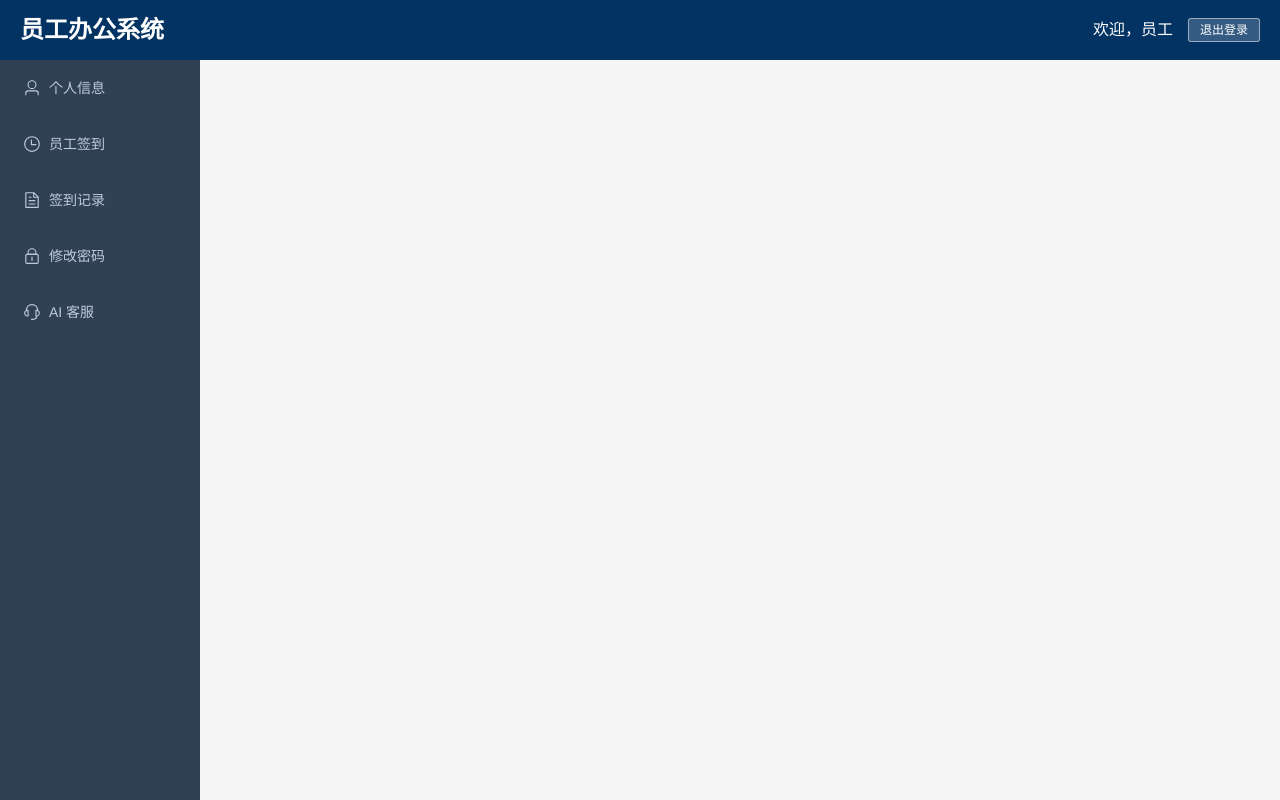
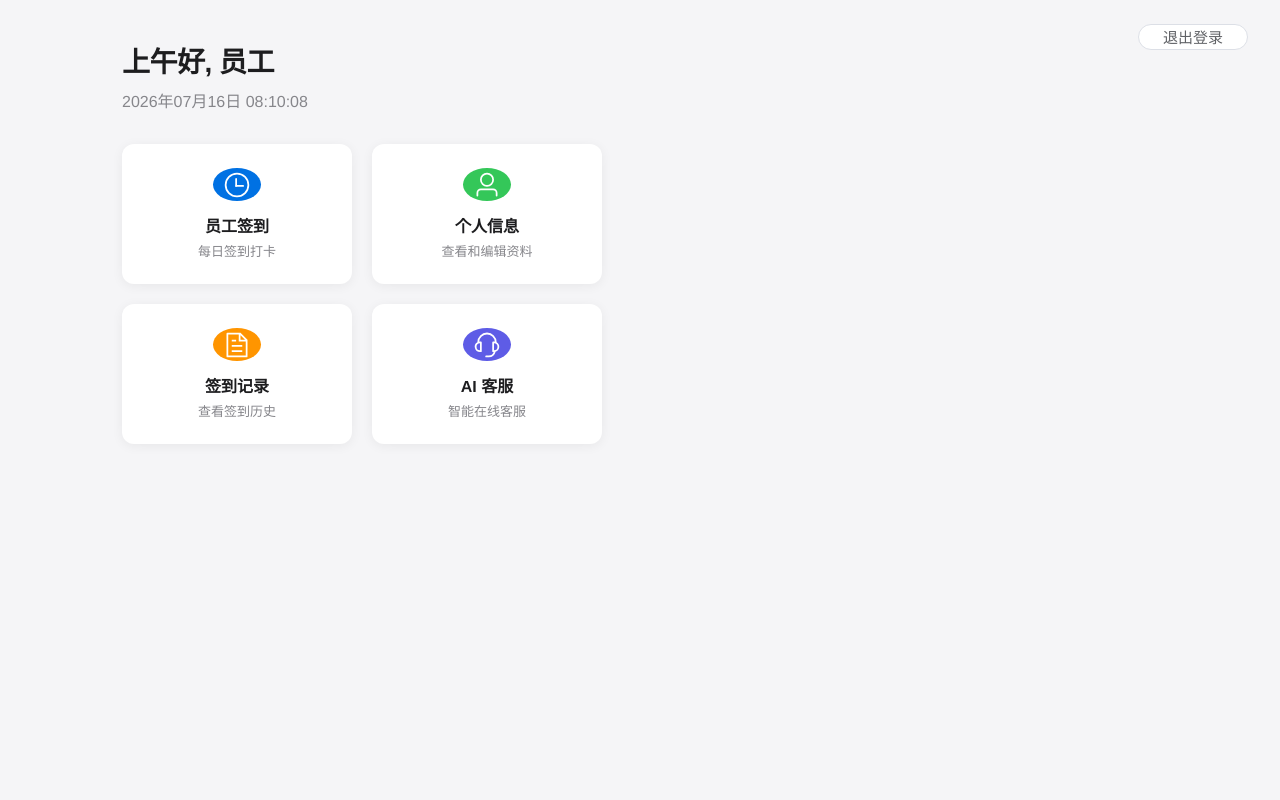
Before and after one commit to 872056224/NewlandOA, a Vue app in the folder frontend/: page /emp-home in a window 1280 px wide. Built offline with nearby package versions, Linux system fonts and the light colour scheme; no server answers; the HTML template or start-up script is replaced by a standard one.

Commit message:
style: redesign home pages with Apple card grid

```diff
--- a/frontend/src/components/emp/EmpHome.vue
+++ b/frontend/src/components/emp/EmpHome.vue
@@ -1,71 +1,93 @@
 <template>
   <div class="emp-home">
-    <el-container>
-      <!-- 头部 -->
-      <el-header>
-        <div class="header-content">
-          <h2>员工办公系统</h2>
-          <div class="user-info">
-            <span>欢迎，{{ userInfo.name || '员工' }}</span>
-            <el-button @click="logout" type="primary" plain size="small">退出登录</el-button>
+    <div class="apple-page">
+      <!-- Greeting + Time -->
+      <div class="greeting-section">
+        <h1 class="apple-title">{{ greeting }}, {{ userInfo.name || '员工' }}</h1>
+        <p class="apple-subtitle">{{ currentTime }}</p>
+      </div>
+
+      <!-- Function Cards: 2x2 Grid -->
+      <div class="card-grid">
+        <div class="apple-card function-card" @click="goTo('/emp-home/sign-in')">
+          <div class="card-icon clock-icon">
+            <el-icon :size="28"><Clock /></el-icon>
           </div>
+          <h3 class="card-name">员工签到</h3>
+          <p class="card-desc">每日签到打卡</p>
         </div>
-      </el-header>
+        <div class="apple-card function-card" @click="goTo('/emp-home/info')">
+          <div class="card-icon user-icon">
+            <el-icon :size="28"><User /></el-icon>
+          </div>
+          <h3 class="card-name">个人信息</h3>
+          <p class="card-desc">查看和编辑资料</p>
+        </div>
+        <div class="apple-card function-card" @click="goTo('/emp-home/sign-message')">
+          <div class="card-icon doc-icon">
+            <el-icon :size="28"><Document /></el-icon>
+          </div>
+          <h3 class="card-name">签到记录</h3>
+          <p class="card-desc">查看签到历史</p>
+        </div>
+        <div class="apple-card function-card" @click="goTo('/emp-home/ai-chat')">
+          <div class="card-icon service-icon">
+            <el-icon :size="28"><Service /></el-icon>
+          </div>
+          <h3 class="card-name">AI 客服</h3>
+          <p class="card-desc">智能在线客服</p>
+        </div>
+      </div>
 
-      <el-container>
-        <!-- 侧边栏 -->
-        <el-aside width="200px">
-          <el-menu
-            :default-active="$route.path"
-            router
-            background-color="#304156"
-            text-color="#bfcbd9"
-            active-text-color="#409EFF"
-          >
-            <el-menu-item index="/emp-home/info">
-              <el-icon><User /></el-icon>
-              <span>个人信息</span>
-            </el-menu-item>
-            <el-menu-item index="/emp-home/sign-in">
-              <el-icon><Clock /></el-icon>
-              <span>员工签到</span>
-            </el-menu-item>
-            <el-menu-item index="/emp-home/sign-message">
-              <el-icon><Document /></el-icon>
-              <span>签到记录</span>
-            </el-menu-item>
-            <el-menu-item index="/emp-home/update-pwd">
-              <el-icon><Lock /></el-icon>
-              <span>修改密码</span>
-            </el-menu-item>
-            <el-menu-item index="/emp-home/ai-chat">
-              <el-icon><Service /></el-icon>
-              <span>AI 客服</span>
-            </el-menu-item>
-          </el-menu>
-        </el-aside>
+      <!-- Child Routes -->
+      <router-view />
+    </div>
 
-        <!-- 主内容区 -->
-        <el-main>
-          <router-view />
-        </el-main>
-      </el-container>
-    </el-container>
+    <!-- Logout -->
+    <div class="logout-area">
+      <el-button @click="logout" class="apple-btn" size="small">退出登录</el-button>
+    </div>
   </div>
 </template>
 
 <script setup lang="ts">
-import { ref, onMounted } from 'vue'
+import { ref, computed, onMounted, onUnmounted } from 'vue'
 import { useRouter } from 'vue-router'
 import { ElMessage, ElMessageBox } from 'element-plus'
-import { User, Clock, Document, Lock, Service } from '@element-plus/icons-vue'
+import { User, Clock, Document, Service } from '@element-plus/icons-vue'
 import axios from 'axios'
 
 const router = useRouter()
 const userInfo = ref<any>({})
 const empName = ref<string>('')
+const currentTime = ref('')
+let timer: NodeJS.Timeout
+
+const greeting = computed(() => {
+  const hour = new Date().getHours()
+  if (hour < 12) return '上午好'
+  if (hour < 18) return '下午好'
+  return '晚上好'
+})
+
+const updateTime = () => {
+  const now = new Date()
+  const y = now.getFullYear()
+  const m = String(now.getMonth() + 1).padStart(2, '0')
+  const d = String(now.getDate()).padStart(2, '0')
+  const h = String(now.getHours()).padStart(2, '0')
+  const mi = String(now.getMinutes()).padStart(2, '0')
+  const s = String(now.getSeconds()).padStart(2, '0')
+  currentTime.value = `${y}年${m}月${d}日 ${h}:${mi}:${s}`
+}
+
+const goTo = (path: string) => {
+  router.push(path)
+}
 
 onMounted(async () => {
+  updateTime()
+  timer = setInterval(updateTime, 1000)
   try {
     const response = await axios.get('/api/v1/employee/profile')
     if (response.data && response.data.data) {
@@ -74,6 +96,10 @@ onMounted(async () => {
   } catch (error) {
     console.error('获取员工信息失败:', error)
   }
+})
+
+onUnmounted(() => {
+  if (timer) clearInterval(timer)
 })
 
 const logout = async () => {
@@ -88,7 +114,6 @@ const logout = async () => {
       }
     )
 
-    // 用户确认后执行logout
     try {
       const response = await axios.post('/api/v1/employee/logout')
       ElMessage.success('退出登录成功')
@@ -96,12 +121,10 @@ const logout = async () => {
       console.error('退出登录失败:', error)
       ElMessage.warning('退出登录失败，但将跳转到登录页')
     } finally {
-      // 无论API调用是否成功，都清除本地状态并跳转
       userInfo.value = {}
       router.push('/emp-login')
     }
   } catch {
-    // 用户取消了退出操作
     ElMessage.info('已取消退出')
   }
 }
@@ -120,65 +143,69 @@ const getEmpName = async () => {
 
 <style scoped>
 .emp-home {
-  height: 100vh;
-  background-color: #1f1f20;
-  overflow: hidden;
+  min-height: 100vh;
+  background: var(--apple-bg);
+  position: relative;
 }
 
-.emp-home .el-container {
-  height: 100vh;
+.greeting-section {
+  margin-bottom: 32px;
 }
 
-.emp-home .el-container:nth-child(2) {
-  height: calc(100vh - 60px);
+.card-grid {
+  display: grid;
+  grid-template-columns: repeat(2, 1fr);
+  gap: 20px;
+  max-width: 480px;
+  margin-bottom: 40px;
 }
 
-.el-header {
-  background-color: #033363;
-  color: white;
-  line-height: 60px;
-  height: 60px !important;
+.function-card {
+  width: 100%;
+  height: 140px;
+  padding: 24px;
+  display: flex;
+  flex-direction: column;
+  align-items: center;
+  justify-content: center;
+  text-align: center;
+  cursor: pointer;
+  user-select: none;
 }
 
-.header-content {
+.card-icon {
+  width: 48px;
+  height: 48px;
+  border-radius: 50%;
   display: flex;
-  justify-content: space-between;
   align-items: center;
+  justify-content: center;
+  margin-bottom: 12px;
+  color: #fff;
 }
 
-.user-info {
-  display: flex;
-  align-items: center;
-  gap: 15px;
+.clock-icon { background: var(--apple-blue); }
+.user-icon { background: var(--apple-green); }
+.doc-icon { background: var(--apple-orange); }
+.service-icon { background: #5E5CE6; }
+
+.card-name {
+  font-size: 16px;
+  font-weight: 600;
+  color: var(--apple-text);
+  margin: 0 0 4px;
 }
 
-.user-info .el-button {
-  background-color: rgba(255, 255, 255, 0.2);
-  border-color: rgba(255, 255, 255, 0.5);
-  color: white;
+.card-desc {
+  font-size: 13px;
+  color: var(--apple-text-secondary);
+  margin: 0;
 }
 
-.user-info .el-button:hover {
-  background-color: rgba(255, 255, 255, 0.3);
-  border-color: white;
-  color: white;
-}
-
-.el-aside {
-  background-color: #052042;
-  width: 200px !important;
-  height: 100%;
-}
-
-.el-menu {
-  border-right: none;
-  height: 100%;
-}
-
-.el-main {
-  background-color: #f5f5f5;
-  padding: 20px;
-  height: 100%;
-  overflow-y: auto;
+.logout-area {
+  position: fixed;
+  top: 24px;
+  right: 32px;
+  z-index: 10;
 }
 </style>
```
Also changed, not shown: frontend/src/components/admin/Dashboard.vue (+154 -203 lines).
